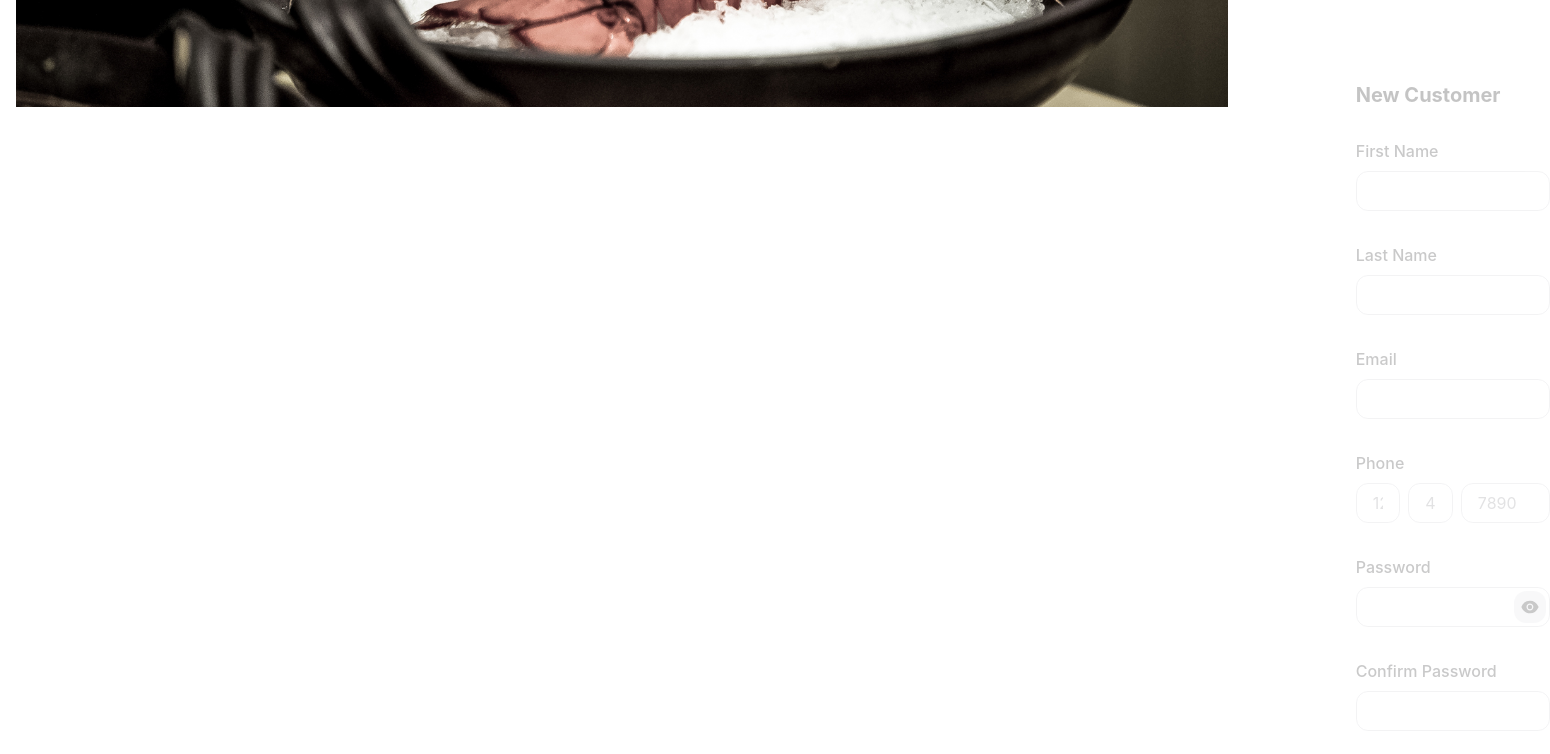
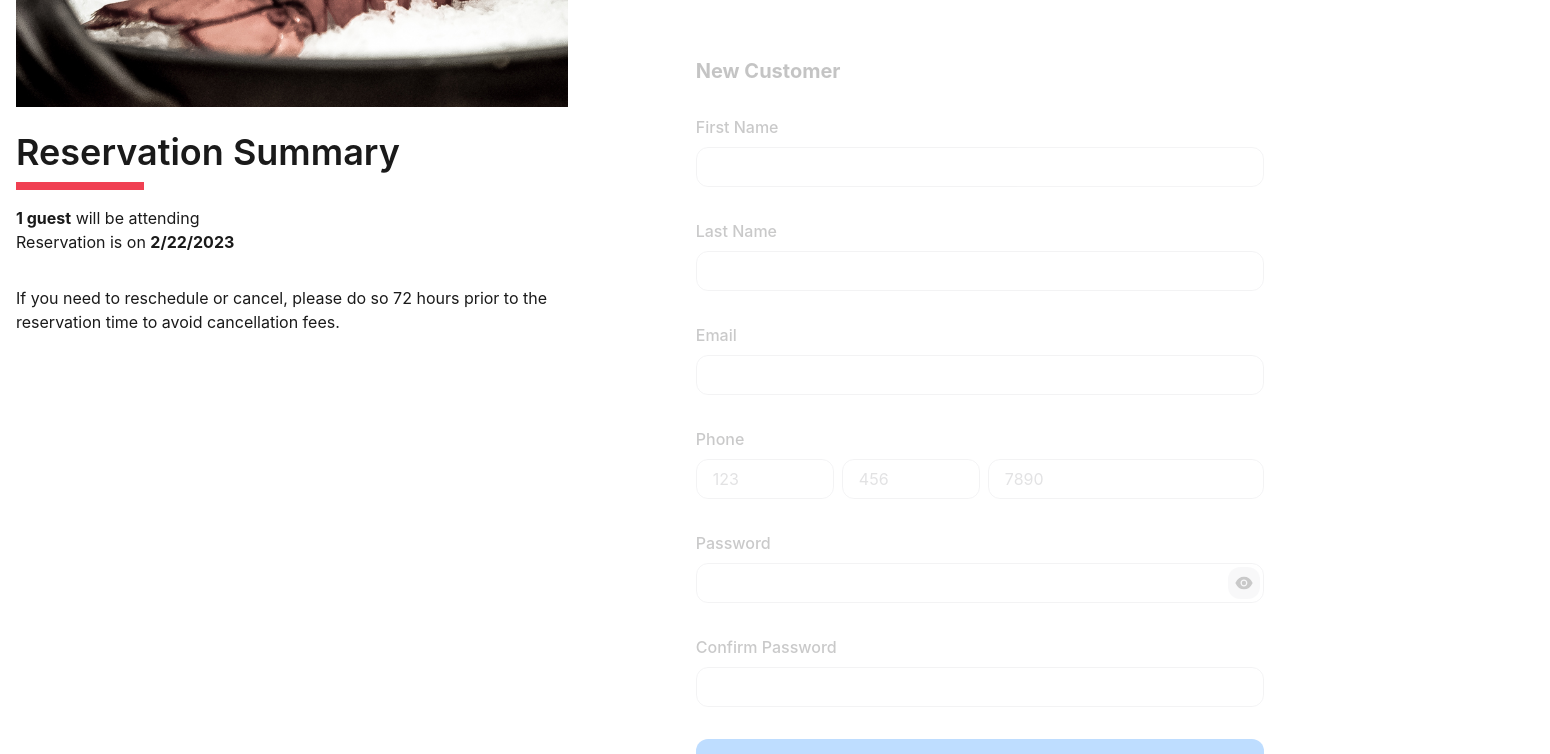
Before and after one commit to j-rockwell/kame, a Next.js app in the folder client/: page /reserve in a window 1280 px wide. Shown: the part 560-1314 px from the top of the page, 1550 px wide, since content can reach past the window. Built offline with nearby package versions, Linux system fonts and the light colour scheme; no server answers.

Commit message:
main/client - extracted reservation summary description + stylepass

```diff
--- a/client/src/components/booking-container-heading/BookingContainerHeading.tsx
+++ b/client/src/components/booking-container-heading/BookingContainerHeading.tsx
@@ -19,7 +19,7 @@ export const BookingContainerHeading = ({isSmallDevice, children}: IBookingConta
       <Heading
         textAlign={isSmallDevice ? 'center' : 'left'}
         size={'2xl'}
-        fontWeight={'normal'}>
+        fontWeight={'semibold'}>
         {children}
       </Heading>
 
--- a/client/src/components/customer-details-section/CustomerDetails.tsx
+++ b/client/src/components/customer-details-section/CustomerDetails.tsx
@@ -1,9 +1,11 @@
-import {Box, Container, Image, Stack, VStack} from "@chakra-ui/react";
-import {IScalable, useDimensions} from "@/hooks/Dimensions";
 import {NewCustomerInput} from "@/components/customer-new/NewCustomerInput";
-import {LoginAccountData, NewAccountData} from "@/models/Account";
 import {CustomerLoginInput} from "@/components/customer-login/CustomerLoginInput";
 import {useCallback, useEffect, useState} from "react";
+import {ReservationSummaryDescription} from "@/components/reservation-summary/ReservationSummaryDescription";
+import {useReservationContext} from "@/context/ReservationContext";
+import {IScalable, useDimensions} from "@/hooks/Dimensions";
+import {LoginAccountData, NewAccountData} from "@/models/Account";
+import {Container, Image, Stack, VStack} from "@chakra-ui/react";
 
 interface ICustomerDetailsProps extends IScalable {
   isLoading: boolean;
@@ -17,6 +19,7 @@ export const CustomerDetails = ({
   onLoginAttempt,
   isSmallDevice
 }: ICustomerDetailsProps) => {
+  const {groupSize, groupDate, groupTime} = useReservationContext();
   const {width, height} = useDimensions();
   const [isNewCustomerFieldsActive, setNewCustomerFieldsActive] = useState(false);
 
@@ -63,15 +66,24 @@ export const CustomerDetails = ({
       <Stack
         w={'100%'}
         direction={isSmallDevice ? 'column' : 'row'}
-        spacing={isSmallDevice ? '2rem' : '8rem'}
-      >
+        spacing={isSmallDevice ? '2rem' : '8rem'}>
+        <VStack>
           <Image
             src={'./hero-2.webp'}
             w={'100%'}
             h={height * 0.75}
+            mb={'1rem'}
             objectFit={'cover'}
             pt={isSmallDevice ? 0 : '2rem'}
           />
+
+          <ReservationSummaryDescription
+            isSmallDevice={isSmallDevice}
+            groupSize={groupSize}
+            groupDate={groupDate}
+            groupTime={groupTime}
+          />
+        </VStack>
 
         <VStack w={'100%'} spacing={'8rem'} pt={isSmallDevice ? 0 : '2rem'}>
           <CustomerLoginInput
--- /dev/null
+++ b/client/src/components/reservation-summary/ReservationSummaryDescription.tsx
@@ -0,0 +1,79 @@
+import {Property} from "csstype";
+import {IScalable} from "@/hooks/Dimensions";
+import {TableGroup, TableTime} from "@/models/Table";
+import TextAlign = Property.TextAlign;
+import {Box, Heading, Text, HeadingProps, TextProps, BoxProps, Center} from "@chakra-ui/react";
+
+interface IReservationSummaryDescriptionProps extends IScalable {
+  groupSize?: number;
+  groupDate?: TableTime;
+  groupTime?: TableGroup;
+}
+
+export const ReservationSummaryDescription = ({
+  groupSize,
+  groupDate,
+  groupTime,
+  isSmallDevice
+}: IReservationSummaryDescriptionProps) => {
+  const headingStyling: HeadingProps = {
+    size: 'xl',
+    fontWeight: 'semibold',
+    whiteSpace: 'pre',
+  }
+
+  const textStyling: TextProps = {
+    textAlign: (isSmallDevice ? 'center' : 'left') as TextAlign,
+  }
+
+  const borderStyling: BoxProps = {
+    mt: '0.5rem',
+    mb: '1rem',
+    width: '8rem',
+    borderBottomWidth: '0.5rem',
+    borderBottomColor: 'brand.red',
+  }
+
+  // return empty if we don't have any values set
+  if (!groupSize && !groupDate && !groupTime) {
+    return null;
+  }
+
+  return (
+    <Box w={'100%'}>
+      <Heading {...headingStyling} {...textStyling}>
+        Reservation Summary
+      </Heading>
+
+      {isSmallDevice ? (
+        <Center>
+          <Box {...borderStyling} />
+        </Center>
+      ) : (
+        <Box {...borderStyling} />
+      )}
+
+      {groupSize && (
+        <Text {...textStyling}>
+          <b>{groupSize} {groupSize > 1 ? 'guests' : 'guest'}</b> will be attending
+        </Text>
+      )}
+
+      {groupDate && (
+        <Text {...textStyling}>
+          Reservation is on <b>{groupDate.month + 1}/{groupDate.day}/{groupDate.year}</b>
+        </Text>
+      )}
+
+      {groupTime && (
+        <Text {...textStyling}>
+          Guests should arrive by <b>{groupTime === 'A' ? '6:30pm (PST)' : '8:30pm (PST)'}</b>
+        </Text>
+      )}
+
+      <Text fontSize={'1rem'} mt={'2rem'} {...textStyling}>
+        If you need to reschedule or cancel, please do so 72 hours prior to the reservation time to avoid cancellation fees.
+      </Text>
+    </Box>
+  );
+}
```
Also changed, not shown: client/src/components/booking-container/BookingContainer.tsx (+6 -1 lines), client/src/components/reservation-summary/ReservationSummary.tsx (+9 -46 lines). Lines whose indentation alone changed are shown as unchanged.
